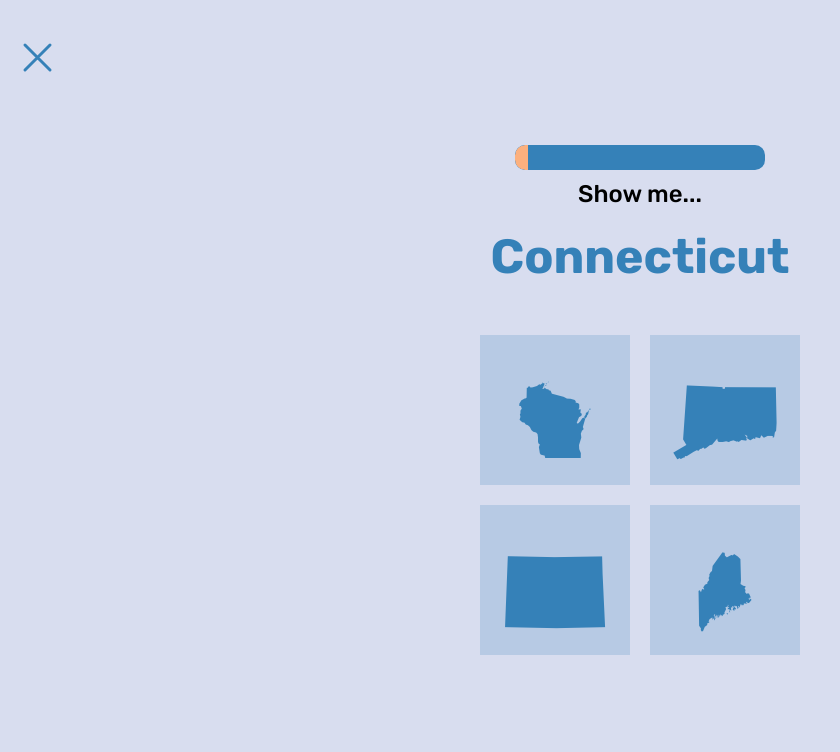
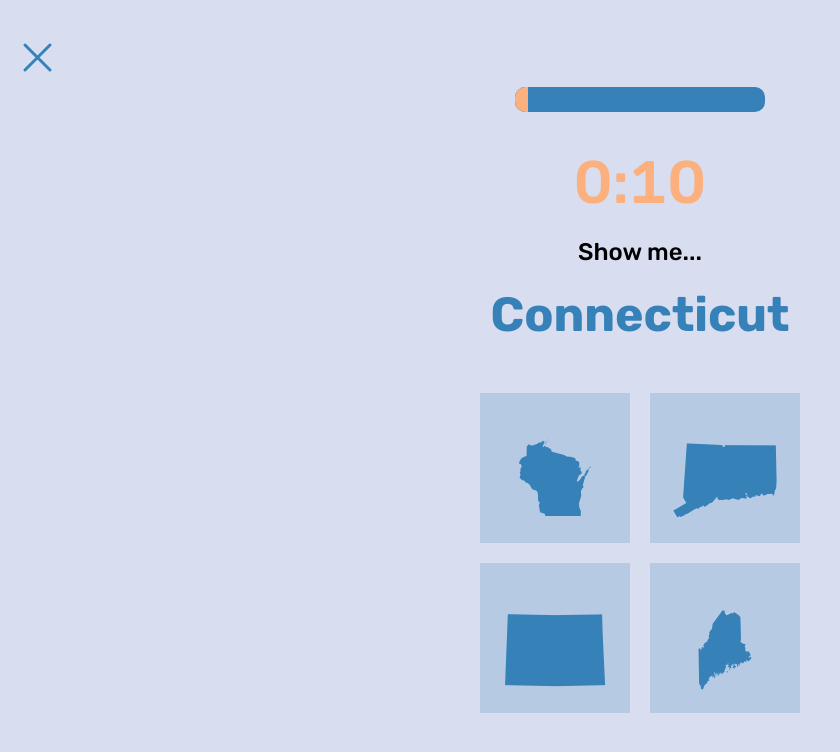
Before and after one commit to dtsioma/quiz-game, a React (Create React App) app: page /quiz in a window 1280 px wide. Shown: the top 752 px of the page, without its empty margins (0-840 px from the left). Built offline with nearby package versions, Linux system fonts and the light colour scheme.

Commit message:
added Timer

```diff
--- a/src/components/Question.tsx
+++ b/src/components/Question.tsx
@@ -22,7 +22,33 @@ type QuestionStatus =
   | "default"
   | "hinted"
   | "answeredCorrectly"
-  | "answeredIncorrectly";
+  | "answeredIncorrectly"
+  | "notAnswered";
+
+const Timer = styled.div`
+  font-weight: medium;
+  text-align: center;
+  font-variant-numeric: tabular-nums;
+  margin-top: 25px;
+`;
+
+const QuestionTimer = styled(Timer)`
+  font-size: 60px;
+  color: ${({ color }) => {
+    if (color === "green") return mainTheme.colors.seaGreenCrayola;
+    else if (color === "yellow") return mainTheme.colors.macAndCheese;
+    else if (color === "red") return mainTheme.colors.amaranth;
+    else return mainTheme.colors.steelBlue;
+  }};
+  padding: 10px;
+`;
+
+const RestTimer = styled(Timer)`
+  font-size: 35px;
+  line-height: 41px;
+  color: ${mainTheme.colors.steelBlue};
+  padding: 25px 10px;
+`;
 
 const QuestionPrompt = styled.div`
   display: flex;
@@ -62,7 +88,8 @@ export const Question: React.FC<QuestionProps> = ({ setProgress }) => {
   const [stateName, setStateName] = useState<string>();
   const [answerIndex, setAnswerIndex] = useState<number>();
   const [subtitle, setSubtitle] = useState<string>("Show me...");
-  const [secondsLeft, setSecondsLeft] = useState<number>(10);
+  const [secondsLeft, setSecondsLeft] = useState<number>(15);
+  const [timerRest, setTimerRest] = useState<boolean>(false);
 
   const usedIndices: number[] = [];
   const generateOptions = () => {
@@ -116,7 +143,8 @@ export const Question: React.FC<QuestionProps> = ({ setProgress }) => {
         correct: prevProgress.correct,
       }));
     }
-    setTimeout(nextQuestion, 3000);
+    setTimerRest(true);
+    setSecondsLeft(5);
   };
 
   const getVariant = (index: number) => {
@@ -126,6 +154,8 @@ export const Question: React.FC<QuestionProps> = ({ setProgress }) => {
       if (options[index].correct) return "correct";
       else if (index === answerIndex) return "incorrect";
       else return "disabled";
+    } else if (questionStatus === "notAnswered") {
+      return options[index].correct ? "active" : "disabled";
     } else return "default";
   };
 
@@ -134,29 +164,52 @@ export const Question: React.FC<QuestionProps> = ({ setProgress }) => {
   }, []);
 
   useEffect(() => {
-    console.log(secondsLeft);
-  }, [secondsLeft]);
-
-  useEffect(() => {
     let countdownInterval: NodeJS.Timeout;
-
-    if (secondsLeft > 0) {
+    if (secondsLeft > 1) {
       countdownInterval = setInterval(() => {
         setSecondsLeft((secLeft) => secLeft - 1);
       }, 1000);
     } else {
       setTimeout(() => {
-        console.log("time is up!");
+        if (timerRest) {
+          setTimerRest(false);
+          nextQuestion();
+          setSecondsLeft(15);
+        } else {
+          setTimerRest(true);
+          setSecondsLeft(5);
+          setQuestionStatus("notAnswered");
+          setSubtitle("Now you know that this is");
+          setProgress((prevProgress: QuizProgress) => ({
+            done: ++prevProgress.done,
+            correct: prevProgress.correct,
+          }));
+        }
       }, 1000);
     }
 
     return () => {
       clearInterval(countdownInterval);
     };
-  });
+  }, [secondsLeft]);
+
+  const getTimerColor = (seconds: number) => {
+    if (seconds > 10) return "green";
+    if (seconds > 5) return "yellow";
+    else return "red";
+  };
 
   return (
     <>
+      {timerRest ? (
+        <RestTimer>Next in {secondsLeft}</RestTimer>
+      ) : (
+        <QuestionTimer color={getTimerColor(secondsLeft)}>
+          <>0:</>
+          {secondsLeft < 10 && "0"}
+          {secondsLeft}
+        </QuestionTimer>
+      )}
       <QuestionPrompt>
         <QuestionSubtitle>{subtitle}</QuestionSubtitle>
         <QuestionTitle>{stateName}</QuestionTitle>
@@ -170,7 +223,8 @@ export const Question: React.FC<QuestionProps> = ({ setProgress }) => {
               key={opt.code}
               displayName={
                 questionStatus === "answeredCorrectly" ||
-                questionStatus === "answeredIncorrectly"
+                questionStatus === "answeredIncorrectly" ||
+                questionStatus === "notAnswered"
               }
               clicked={() => {
                 questionStatus !== "answeredCorrectly" &&
--- a/src/pages/Countdown.tsx
+++ b/src/pages/Countdown.tsx
@@ -31,7 +31,7 @@ export const Countdown: React.FC = () => {
       }, 1000);
     } else {
       setTimeout(() => {
-        navigate("/");
+        navigate("/quiz");
       }, 1000);
     }
 
```
